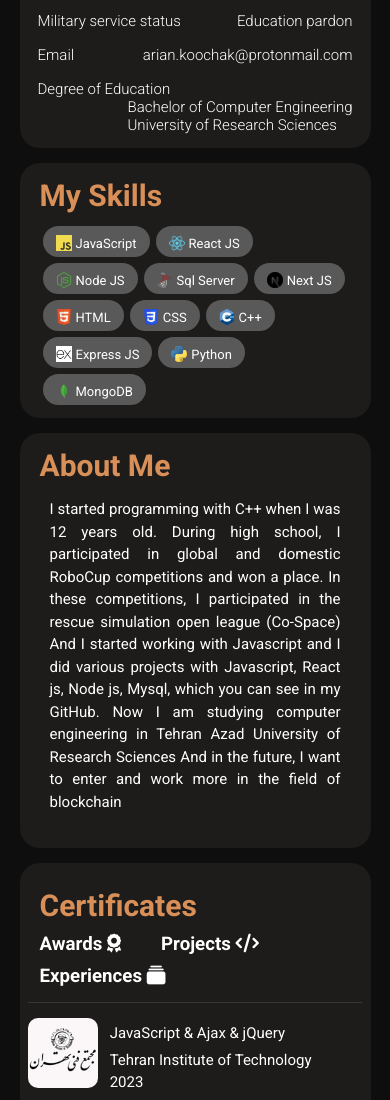
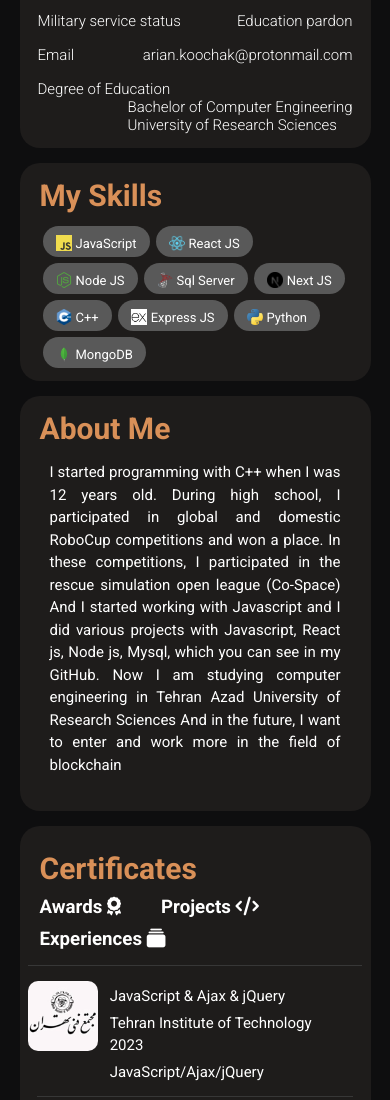
Before and after one commit to ariankoochak/PersonalWebsite, a React (Create React App) app in the folder ariankoochak/: page / in a window 390 px wide. Shown: the part 660-1760 px from the top of the page. Built offline with nearby package versions, Linux system fonts and the light colour scheme.

Commit message:
delete 2 skills

```diff
--- a/ariankoochak/src/Assets/Styles/global.css
+++ b/ariankoochak/src/Assets/Styles/global.css
@@ -315,6 +315,7 @@
     width: 33%;
     display: inline-block;
     margin-left: 15px;
+    min-height: 292px;
 }
 
 .my-skills-div .skills {
@@ -509,6 +510,7 @@
         width: 100%;
         margin-left: 0;
         margin-top: 15px;
+        min-height: auto;
     }
     .about-div {
         width: 100%;
--- a/ariankoochak/src/Components/MySkillsDiv/MySkillsDiv.jsx
+++ b/ariankoochak/src/Components/MySkillsDiv/MySkillsDiv.jsx
@@ -5,8 +5,6 @@
 import reactLogoSrc from "../../Assets/Images/ReactLogo.webp";
 import nodeLogoSrc from "../../Assets/Images/NodeJsLogo.webp";
 import sqlServerLogoSrc from "../../Assets/Images/SqlServerLogo.webp";
-import htmlLogoSrc from "../../Assets/Images/HtmlLogo.webp";
-import cssLogoSrc from "../../Assets/Images/CssLogo.webp";
 import cppLogoSrc from "../../Assets/Images/CppLogo.webp";
 import expressLogoSrc from "../../Assets/Images/ExpressJsLogo.webp";
 import pythonLogoSrc from "../../Assets/Images/PythonLogo.webp";
@@ -29,8 +27,6 @@
               <SkillTag skillName="Node JS" skillIconSrc={nodeLogoSrc} />
               <SkillTag skillName="Sql Server" skillIconSrc={sqlServerLogoSrc} />
               <SkillTag skillName="Next JS" skillIconSrc={nextJsLogoSrc} />
-              <SkillTag skillName="HTML" skillIconSrc={htmlLogoSrc} />
-              <SkillTag skillName="CSS" skillIconSrc={cssLogoSrc} />
               <SkillTag skillName="C++" skillIconSrc={cppLogoSrc} />
               <SkillTag skillName="Express JS" skillIconSrc={expressLogoSrc} />
               <SkillTag skillName="Python" skillIconSrc={pythonLogoSrc} />
```
Also changed, not shown: ariankoochak/src/Assets/Images/CssLogo.webp (deleted), ariankoochak/src/Assets/Images/HtmlLogo.webp (deleted).
